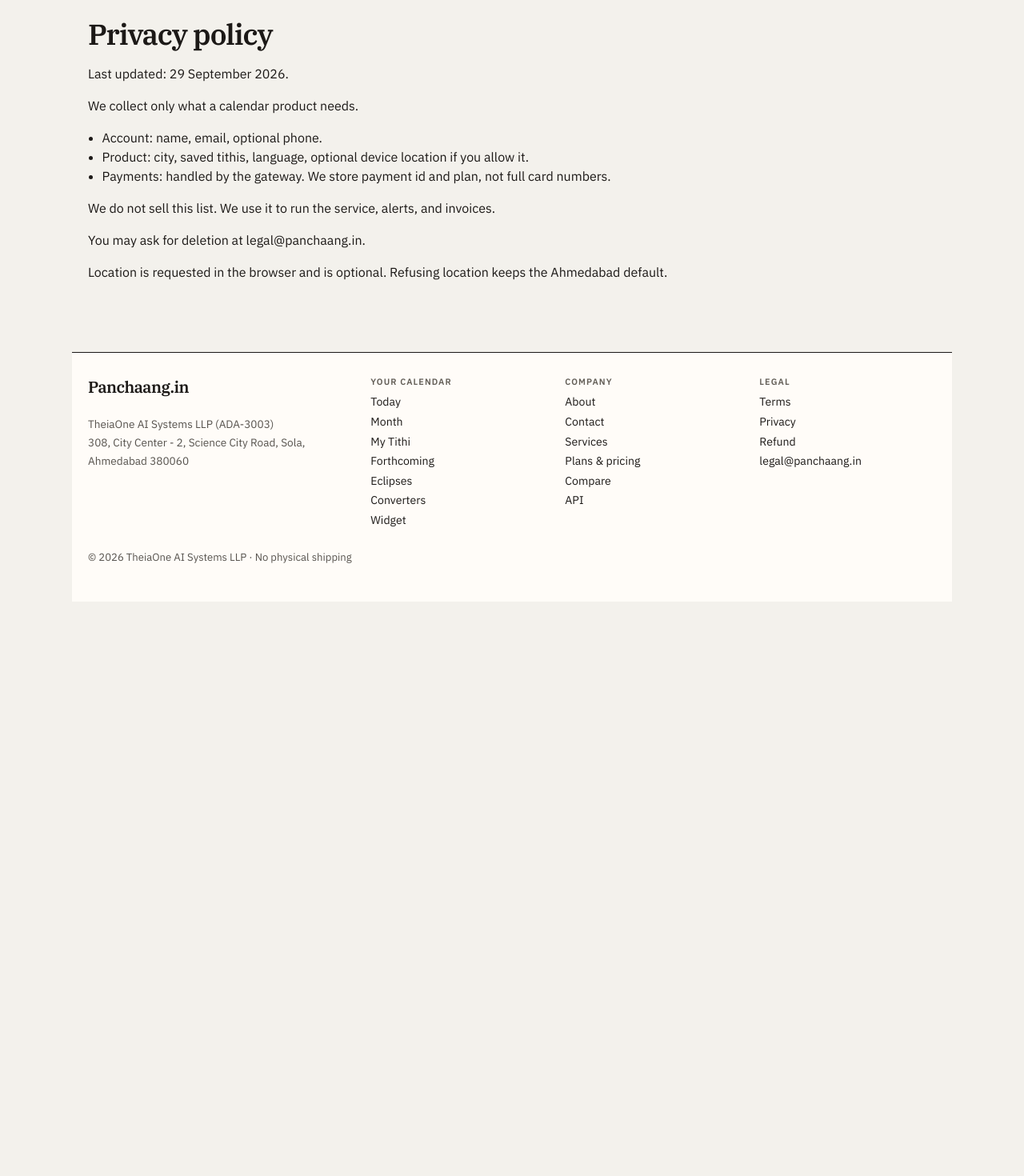
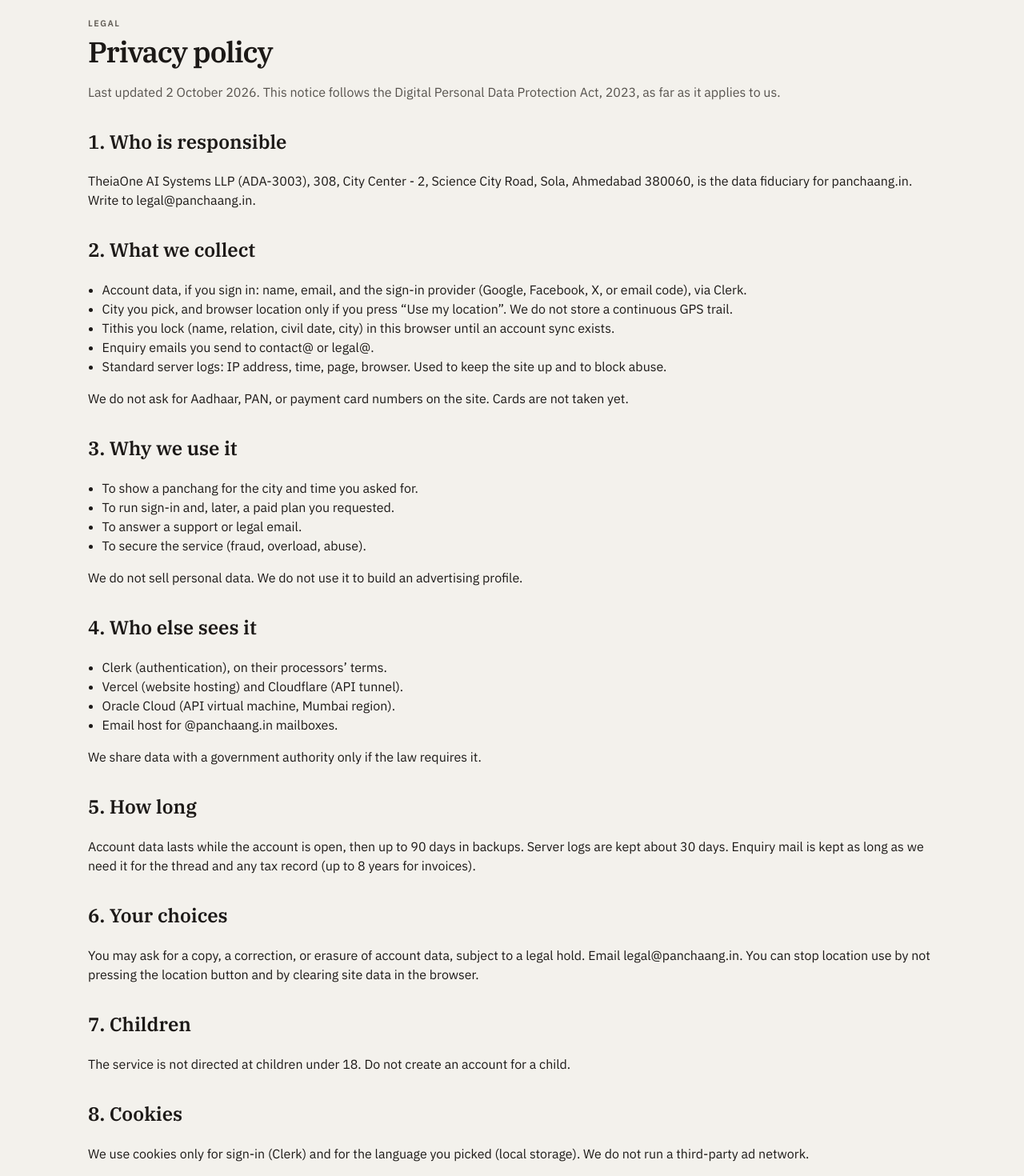
Before and after one commit to pushkarprabhat/panchaang-web, a Next.js app: page /legal/privacy in a window 1280 px wide. Shown: the part 120-1590 px from the top of the page at 80% size. Before the commit the page ends 872 px from the top, so only its background shows below. Built offline with nearby package versions, Linux system fonts and the light colour scheme; no server answers.

Commit message:
Expand privacy policy

```diff
--- a/app/legal/privacy/page.js
+++ b/app/legal/privacy/page.js
@@ -1,17 +1,68 @@
+export const metadata = { title: "Privacy policy — Panchaang.in" };
+
 export default function PrivacyPage() {
   return (
     <>
+      <p className="eyebrow">Legal</p>
       <h1>Privacy policy</h1>
-      <p>Last updated: 29 September 2026.</p>
-      <p>We collect only what a calendar product needs.</p>
+      <p className="muted">Last updated 2 October 2026. This notice follows the Digital Personal Data Protection Act, 2023, as far as it applies to us.</p>
+
+      <h2>1. Who is responsible</h2>
+      <p>
+        TheiaOne AI Systems LLP (ADA-3003), 308, City Center - 2, Science City Road, Sola,
+        Ahmedabad 380060, is the data fiduciary for panchaang.in. Write to legal@panchaang.in.
+      </p>
+
+      <h2>2. What we collect</h2>
       <ul>
-        <li>Account: name, email, optional phone.</li>
-        <li>Product: city, saved tithis, language, optional device location if you allow it.</li>
-        <li>Payments: handled by the gateway. We store payment id and plan, not full card numbers.</li>
+        <li>Account data, if you sign in: name, email, and the sign-in provider (Google, Facebook, X, or email code), via Clerk.</li>
+        <li>City you pick, and browser location only if you press “Use my location”. We do not store a continuous GPS trail.</li>
+        <li>Tithis you lock (name, relation, civil date, city) in this browser until an account sync exists.</li>
+        <li>Enquiry emails you send to contact@ or legal@.</li>
+        <li>Standard server logs: IP address, time, page, browser. Used to keep the site up and to block abuse.</li>
       </ul>
-      <p>We do not sell this list. We use it to run the service, alerts, and invoices.</p>
-      <p>You may ask for deletion at legal@panchaang.in.</p>
-      <p>Location is requested in the browser and is optional. Refusing location keeps the Ahmedabad default.</p>
+      <p>We do not ask for Aadhaar, PAN, or payment card numbers on the site. Cards are not taken yet.</p>
+
+      <h2>3. Why we use it</h2>
+      <ul>
+        <li>To show a panchang for the city and time you asked for.</li>
+        <li>To run sign-in and, later, a paid plan you requested.</li>
+        <li>To answer a support or legal email.</li>
+        <li>To secure the service (fraud, overload, abuse).</li>
+      </ul>
+      <p>We do not sell personal data. We do not use it to build an advertising profile.</p>
+
+      <h2>4. Who else sees it</h2>
+      <ul>
+        <li>Clerk (authentication), on their processors’ terms.</li>
+        <li>Vercel (website hosting) and Cloudflare (API tunnel).</li>
+        <li>Oracle Cloud (API virtual machine, Mumbai region).</li>
+        <li>Email host for @panchaang.in mailboxes.</li>
+      </ul>
+      <p>We share data with a government authority only if the law requires it.</p>
+
+      <h2>5. How long</h2>
+      <p>
+        Account data lasts while the account is open, then up to 90 days in backups.
+        Server logs are kept about 30 days. Enquiry mail is kept as long as we need it for the thread
+        and any tax record (up to 8 years for invoices).
+      </p>
+
+      <h2>6. Your choices</h2>
+      <p>
+        You may ask for a copy, a correction, or erasure of account data, subject to a legal hold.
+        Email legal@panchaang.in. You can stop location use by not pressing the location button
+        and by clearing site data in the browser.
+      </p>
+
+      <h2>7. Children</h2>
+      <p>The service is not directed at children under 18. Do not create an account for a child.</p>
+
+      <h2>8. Cookies</h2>
+      <p>
+        We use cookies only for sign-in (Clerk) and for the language you picked (local storage).
+        We do not run a third-party ad network.
+      </p>
     </>
   );
 }
```
